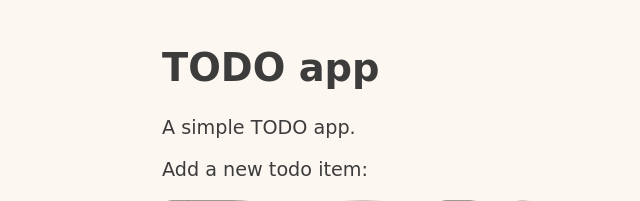
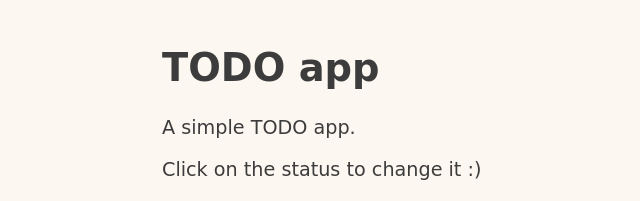
Before and after one commit to lem0n4id/todo-app, a Flask app: page / in a window 1280 px wide. Shown: the top 201 px of the page, without its empty margins (78-718 px from the left). Run offline with Flask 2, Linux system fonts and the light colour scheme; data that the repository does not hold is empty; some web fonts are replaced.

Commit message:
chore: update index.html
Signed-off-by: lem0n4id <leninkennedy4work@gmail.com>

```diff
--- a/app/templates/index.html
+++ b/app/templates/index.html
@@ -44,6 +44,8 @@
     <main>
         <h1>TODO app</h1>
         <p>A simple TODO app.</p>
+        <p>Click on the status to change it :)</p>
+        <br/>
         <p>Add a new todo item:</p>
         <form action="{{ url_for('add') }}" method="POST">
             <input type="text" name="todoitem" placeholder="Enter todo">
```
